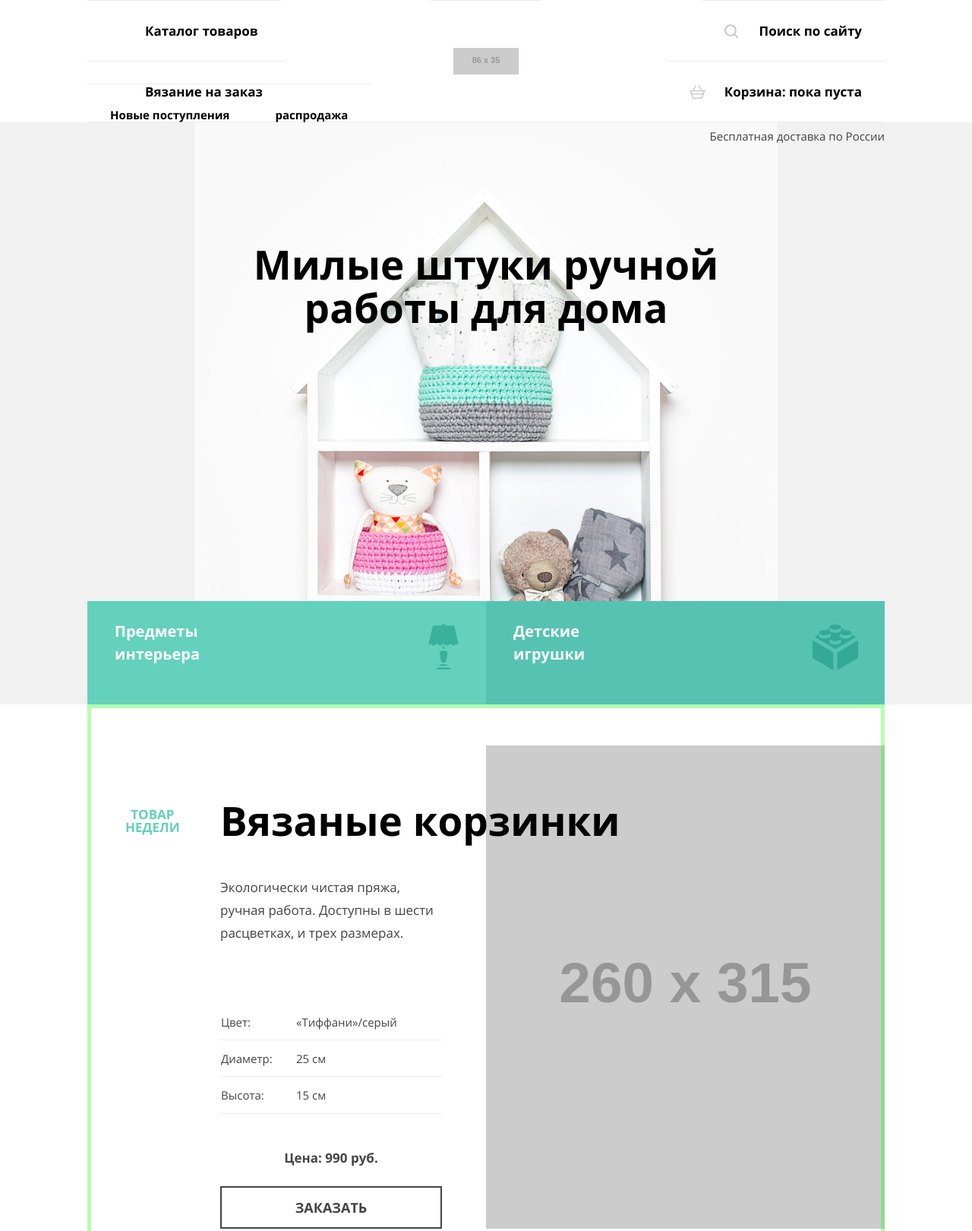
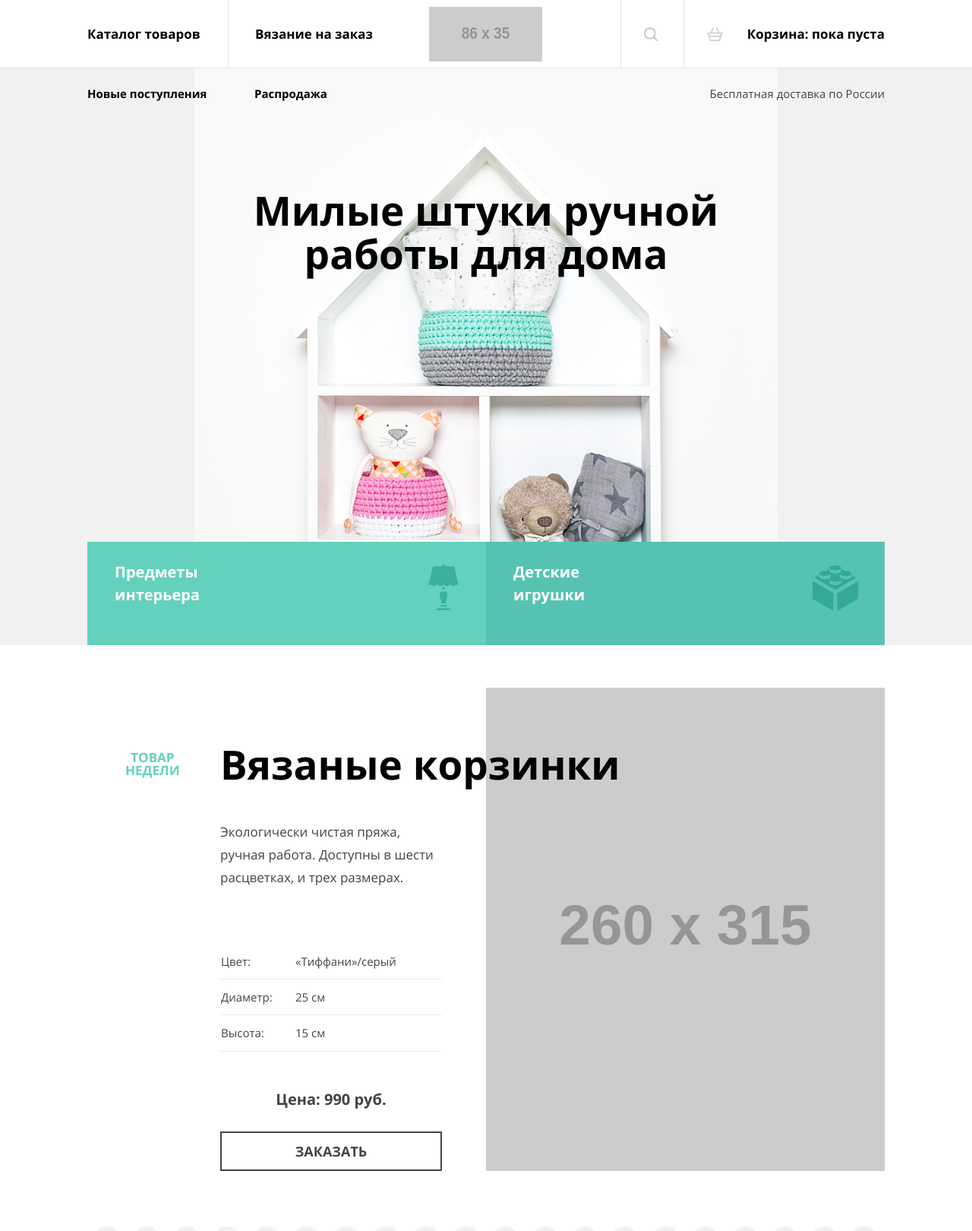
Before and after one commit to Ilyalinich/1500115-mishka-21, a website: page source/index.html in a window 1280 px wide. Shown: the top 1620 px of the page at 76% size. Drawn offline with nearby package versions, Linux system fonts and the light colour scheme; files that its build step writes are made by us from their sources; placeholder pictures from the web are drawn by us; files whose address does not match are found by name.

Commit message:
Добавляет стили для всех версий главной страницы

```diff
--- a/source/index.html
+++ b/source/index.html
@@ -10,13 +10,13 @@
 
     <header class="page-header">
       <div class="page-header__wrapper">
-        <nav class="page-header__nav main-nav">
-            <a class="main-nav__link" href="#">
-              <img class="main-nav__logo" src="https://via.placeholder.com/86x35" width="86" height="35" alt="Логотип магазина «Мишка»">
-            </a>
-            <button class="main-nav__toggle" type="button">
-              <span class="visually-hidden">Открыть меню</span>
-            </button>
+        <nav class="page-header__nav main-nav main-nav--closed main-nav--nojs">
+          <a class="main-nav__logo" href="#">
+            <img class="main-nav__img" src="https://via.placeholder.com/86x35" width="86" height="35" alt="Логотип магазина «Мишка»">
+          </a>
+          <button class="main-nav__toggle" type="button">
+            <span class="visually-hidden">Открыть меню</span>
+          </button>
           <ul class="main-nav__list site-list">
             <li class="main-nav__item site-list__item">
               <a class="main-nav__link site-list__link" href="catalog.html">
@@ -49,10 +49,10 @@
           </ul>
           <ul class="main-nav__list product-class-list">
             <li class="main-nav__item product-class-list__item">
-              <a class="main-nav__link product-class-list__link" href="#">Новые поступления</a>
+              <a class="main-nav__link" href="#">Новые поступления</a>
             </li>
             <li class="main-nav__item product-class-list__item">
-              <a class="main-nav__link product-class-list__link" href="#">распродажа</a>
+              <a class="main-nav__link" href="#">Распродажа</a>
             </li>
           </ul>
         </nav>
@@ -242,5 +242,22 @@
       </div>
     </footer>
 
+    <script>
+      var navMain = document.querySelector('.main-nav');
+      var navToggle = document.querySelector('.main-nav__toggle');
+
+      navMain.classList.remove('main-nav--nojs');
+
+      navToggle.addEventListener('click', function() {
+        if (navMain.classList.contains('main-nav--closed')) {
+          navMain.classList.remove('main-nav--closed');
+          navMain.classList.add('main-nav--opened');
+        } else {
+          navMain.classList.add('main-nav--closed');
+          navMain.classList.remove('main-nav--opened');
+        }
+      });
+    </script>
+
   </body>
 </html>
--- a/source/sass/blocks/advantages.scss
+++ b/source/sass/blocks/advantages.scss
@@ -1,18 +1,15 @@
 .advantages {
-  outline: 5px solid rgba(0, 255, 0, 0.3);
-  outline-offset: -5px;
-
   padding-top: 31px;
   padding-bottom: 58px;
 
   @media (min-width: $tablet-width) {
     padding-top: 56px;
-    padding-bottom: 83px;
+    padding-bottom: 69px;
   }
 
   @media (min-width: $desktop-width) {
     padding-top: 68px;
-    padding-bottom: 90px;
+    padding-bottom: 73px;
   }
 }
 
@@ -121,7 +118,8 @@
 
   @media (min-width: $tablet-width) {
     flex-basis: 50%;
-    padding-top: 110px;
+    padding-top: 99px;
+    margin-bottom: 12px;
 
     &--ecology {
       order: 1;
--- a/source/sass/blocks/main-header.scss
+++ b/source/sass/blocks/main-header.scss
@@ -28,7 +28,7 @@
     background-image: url("../img/hero-desktop.jpg");
     padding-top: 155px;
     background-position: top;
-
+    background-position-y: -2px;
     min-height: 758px;
   }
 
@@ -48,7 +48,7 @@
     padding-left: 50px;
     padding-right: 50px;
 
-    min-height: 608px;
+    min-height: 601px;
   }
 
   @media (min-width: $desktop-width) {
--- a/source/sass/blocks/main-nav.scss
+++ b/source/sass/blocks/main-nav.scss
@@ -1,5 +1,14 @@
 .main-nav {
-  border-bottom: 1px solid $color-light-grey;
+  @media (min-width: $tablet-width) {
+    display: flex;
+    flex-wrap: wrap;
+    justify-content: space-between;
+    align-items: center;
+  }
+
+  @media (min-width: $desktop-width) {
+    position: relative;
+  }
 }
 
 .main-nav__list {
@@ -11,6 +20,20 @@
     display: flex;
     flex-wrap: wrap;
   }
+
+  &:first-of-type {
+    @media (min-width: $tablet-width) and (max-width: $desktop-width - 1) {
+      position: absolute;
+      bottom: -46px;
+    }
+  }
+
+  &:last-of-type {
+    @media (min-width: $desktop-width) {
+      position: absolute;
+      bottom: -46px;
+    }
+  }
 }
 
 .main-nav__toggle {
@@ -21,57 +44,119 @@
   top: 0;
   background-color: transparent;
   border: none;
-
-  &::before,
-  &::after {
-    content: "";
-    position: absolute;
-    top: 38px;
-    right: 25px;
-    width: 25px;
-    height: 2px;
-    background-color: $color-basic-black;
-  }
-
-  &::before {
-    transform: rotate(45deg);
-  }
-
-  &::after {
-    transform: rotate(-45deg);
-  }
+  padding: 0;
 
   @media (min-width: $tablet-width) {
     display: none;
   }
 }
 
+.main-nav--opened .main-nav__toggle {
+  &::before,
+  &::after {
+    content: "";
+    position: absolute;
+    top: 38px;
+    right: 27px;
+    width: 27px;
+    height: 2px;
+    background-color: $color-basic-black;
+  }
+
+  &::before {
+    transform: rotate(44deg);
+  }
+
+  &::after {
+    transform: rotate(-44deg);
+  }
+}
+
+.main-nav--closed .main-nav__toggle::before {
+  content: "";
+  position: absolute;
+  top: 32px;
+  right: 31px;
+  width: 20px;
+  height: 2px;
+  background-color: $color-basic-black;
+  box-shadow: 0 6px 0 0 $color-basic-black, 0 12px 0 0 $color-basic-black;
+}
+
+@media (max-width: $mobile-width-only) {
+  .main-nav--closed .main-nav__list {
+    display: none;
+  }
+
+  .main-nav--nojs .main-nav__toggle {
+    display: none;
+  }
+
+  .main-nav--nojs .main-nav__list {
+    display: block;
+  }
+}
+
 .main-nav__logo {
-  width: 86px;
-  height: 35px;
-  margin: 0 auto;
-
-  @media (min-width: $tablet-width) {
-    order: -1;
-    flex-basis: 50%;
+  @media (max-width: $mobile-width-only) {
+    min-height: 79px;
+    display: flex;
+    align-items: center;
+    justify-content: center;
   }
 
   @media (min-width: $desktop-width) {
-    order: 0;
-    flex-basis: auto;
+    position: absolute;
+    left: calc(50% - 75px);
+  }
+}
+
+.main-nav__img {
+  width: 86px;
+  height: 35px;
+  display: block;
+
+  @media (min-width: $tablet-width) {
+    width: 113px;
+    height: 46px;
+    margin: 0;
+  }
+
+  @media (min-width: $desktop-width) {
+    width: 149px;
+    height: 72px;
   }
 }
 
 .main-nav__link {
-  display: flex;
-  align-items: center;
-  min-height: 79px;
-  border-top: 1px solid $color-light-grey;
-  padding: 0 30px;
   position: relative;
   text-decoration: none;
   color: inherit;
   font-weight: bold;
+  display: flex;
+  align-items: center;
+
+  @media (max-width: $mobile-width-only) {
+    min-height: 78px;
+    border-top: 1px solid $color-light-grey;
+    padding: 0 30px;
+  }
+
+  @media (min-width: $tablet-width) {
+    &--search {
+      width: 82px;
+
+      .main-nav__text {
+        position: absolute;
+        opacity: 0;
+      }
+    }
+
+    &--basket {
+      width: 264px;
+      justify-content: flex-end;
+    }
+  }
 
   &:hover,
   &:focus {
@@ -100,5 +185,7 @@
 }
 
 .main-nav__text {
-  padding-left: 46px;
+  @media (max-width: $mobile-width-only) {
+    padding-left: 46px;
+  }
 }
--- a/source/sass/blocks/page-footer.scss
+++ b/source/sass/blocks/page-footer.scss
@@ -1,8 +1,5 @@
 .page-footer {
   background-color: $color-soft-grey;
-
-  outline: 5px solid rgba(0, 255, 0, 0.3);
-  outline-offset: -5px;
 }
 
 .page-footer__wrapper {
--- a/source/sass/blocks/page-header.scss
+++ b/source/sass/blocks/page-header.scss
@@ -1,28 +1,22 @@
+.page-header {
+  border-bottom: 1px solid $color-light-grey;
+
+  @media (min-width: $tablet-width) {
+    border-bottom: 1px solid rgba($color-basic-black, 0.1);
+  }
+}
 
 .page-header__wrapper {
   @media (min-width: $tablet-width) {
-    box-sizing: border-box;
     padding-left: 50px;
     padding-right: 50px;
-
-    min-height: 89px;
 
     position: relative;
   }
 
   @media (min-width: $desktop-width) {
-    max-width: 1150px;
+    max-width: 1050px;
     margin: 0 auto;
-  }
-}
-
-.page-header__nav {
-  position: relative;
-
-  @media (min-width: $tablet-width) {
-    display: flex;
-    flex-wrap: wrap;
-    justify-content: space-between;
   }
 }
 
@@ -39,7 +33,7 @@
 
   @media (min-width: $tablet-width) {
     position: absolute;
-    bottom: -30px;
+    bottom: -46px;
     right: 50px;
   }
 }
--- a/source/sass/blocks/product-class-list.scss
+++ b/source/sass/blocks/product-class-list.scss
@@ -1,16 +1,21 @@
 .product-class-list {
-  list-style: none;
   display: none;
 
   @media (min-width: $desktop-width) {
     display: flex;
-    position: absolute;
     font-size: 15px;
-    bottom: -30px;
+
+    width: calc(100% - 400px);
   }
 }
 
-.product-class-list__link {
-  text-decoration: none;
-  color: inherit;
+.product-class-list__item {
+  @media (min-width: $desktop-width) {
+    width: 185px;
+    margin-right: 35px;
+
+    &:last-of-type {
+      margin-right: 0;
+    }
+  }
 }
--- a/source/sass/blocks/site-list.scss
+++ b/source/sass/blocks/site-list.scss
@@ -1,12 +1,33 @@
 .site-list {
   @media (min-width: $tablet-width) and (max-width: $desktop-width - 1) {
-    position: absolute;
     font-size: 15px;
-    bottom: -30px;
+
+    width: calc(100% - 400px);
+  }
+}
+
+.site-list__item {
+  @media (min-width: $tablet-width) {
+    width: 137px;
+    margin-right: 30px;
+
+    &:last-of-type {
+      margin-right: 0;
+    }
   }
 
   @media (min-width: $desktop-width) {
-    order: -1;
-    flex-basis: 40%;
+    width: 185px;
+    margin-right: 35px;
+
+    &:first-of-type {
+      border-right: 1px solid rgba($color-basic-black, 0.1);
+    }
   }
 }
+
+.site-list__link {
+  @media (min-width: $desktop-width) {
+    min-height: 89px;
+  }
+}
--- a/source/sass/blocks/user-list.scss
+++ b/source/sass/blocks/user-list.scss
@@ -1,10 +1,7 @@
-.user-list {
+
+.user-list__link {
   @media (min-width: $tablet-width) {
-    flex-basis: 50%;
-    justify-content: flex-end;
-  }
-
-  @media (min-width: $desktop-width) {
-    flex-basis: 40%;
+    min-height: 89px;
+    border-left: 1px solid rgba($color-basic-black, 0.1);
   }
 }
--- a/source/sass/blocks/week-product.scss
+++ b/source/sass/blocks/week-product.scss
@@ -1,17 +1,14 @@
 .week-product {
-  outline: 5px solid rgba(0, 255, 0, 0.3);
-  outline-offset: -5px;
-
   padding-top: 31px;
   padding-bottom: 42px;
 
   @media (min-width: $tablet-width) {
-    padding-top: 40px;
+    padding-top: 36px;
     padding-bottom: 69px;
   }
 
   @media (min-width: $desktop-width) {
-    padding-top: 54px;
+    padding-top: 56px;
     padding-bottom: 96px;
   }
 
@@ -57,6 +54,7 @@
   }
 
   @media (min-width: $desktop-width) {
+    grid-template-rows: max-content max-content max-content;
     position: relative;
     column-gap: 58px;
     padding-left: 175px;
@@ -87,7 +85,7 @@
 }
 
 .week-product__photo {
-  margin-bottom: 25px;
+  margin-bottom: 28px;
   width: 100%;
 
   @media (min-width: $tablet-width) {
@@ -103,7 +101,6 @@
 
   @media (min-width: $desktop-width) {
     grid-row: 1 / 5;
-    align-self: start;
     width: 525px;
     height: 636px;
     z-index: -1;
@@ -145,7 +142,7 @@
 
   @media (min-width: $tablet-width) {
     line-height: 17px;
-    margin-right: 20px;
+    margin-right: 27px;
     text-align: center;
   }
 
@@ -160,36 +157,36 @@
   font-size: 15px;
 
   margin: 0;
-  margin-bottom: 28px;
+  margin-bottom: 20px;
 
   @media (min-width: $tablet-width) {
     font-size: 17px;
     line-height: 30px;
 
-    margin-bottom: 48px;
+    margin-bottom: 20px;
   }
 
   @media (min-width: $desktop-width) {
-    margin-bottom: 60px;
+    margin-bottom: 51px;
   }
 }
 
 .week-product__table {
   border-collapse: collapse;
-  margin-bottom: 28px;
+  margin-bottom: 30px;
 }
 
 .week-product__data {
   color: $color-basic-grey;
   border-bottom: 1px solid $color-light-grey;
 
-  height: 39px;
+  height: 37px;
 
   font-size: 15px;
   line-height: 20px;
 
   &:first-of-type {
-    width: 97px;
+    width: 96px;
   }
 }
 
@@ -205,10 +202,15 @@
 
   margin: 0;
   margin-bottom: 25px;
+
+  @media (min-width: $tablet-width) {
+    font-size: 20px;
+    margin-bottom: 30px;
+  }
 }
 
 .week-product__order {
-  padding: 16px 70px;
+  padding: 14px 70px;
   min-width: 260px;
   min-height: 52px;
 
```
Also changed, not shown: source/sass/blocks/contacts.scss (+7 -6 lines), source/sass/blocks/reviews.scss (+14 -6 lines).
